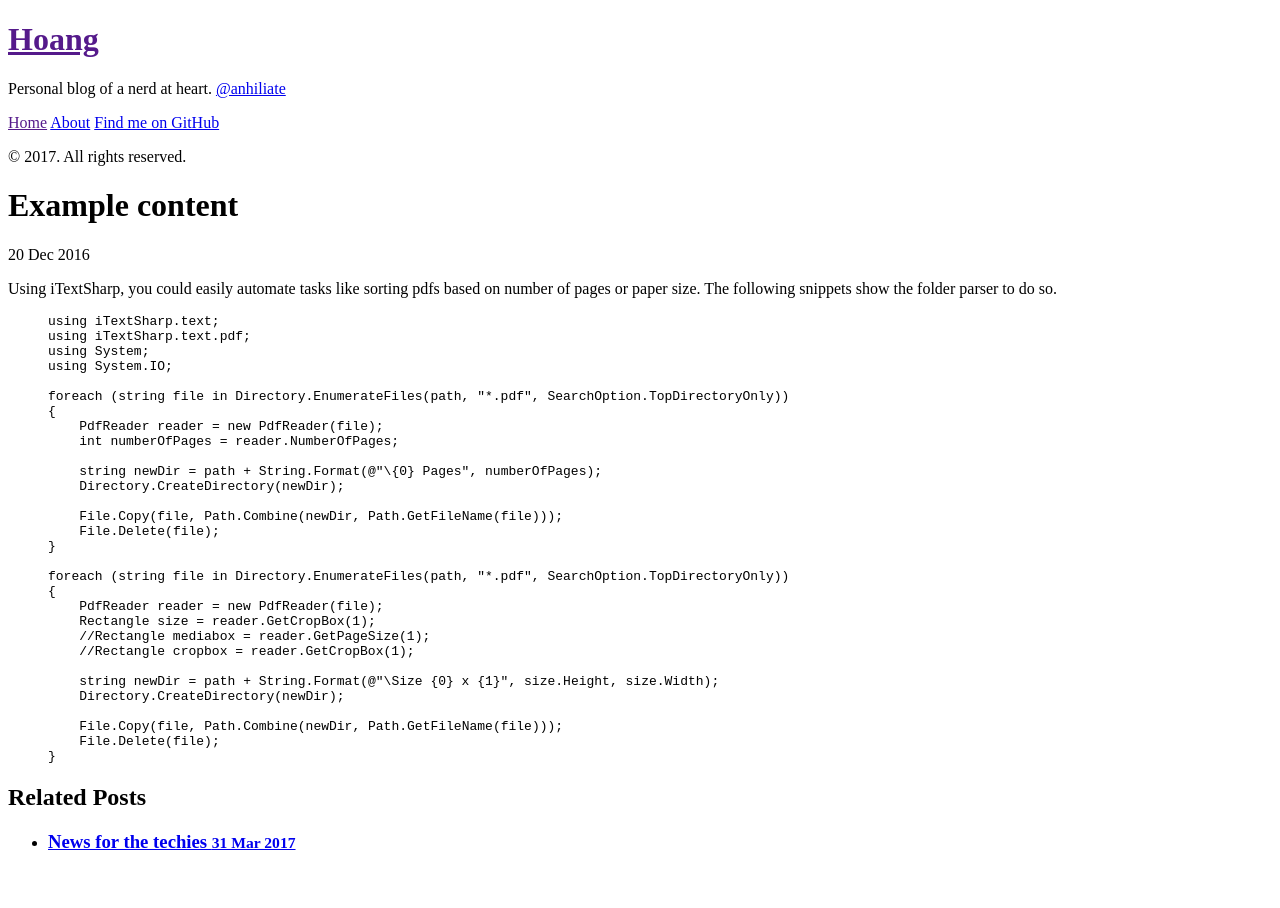
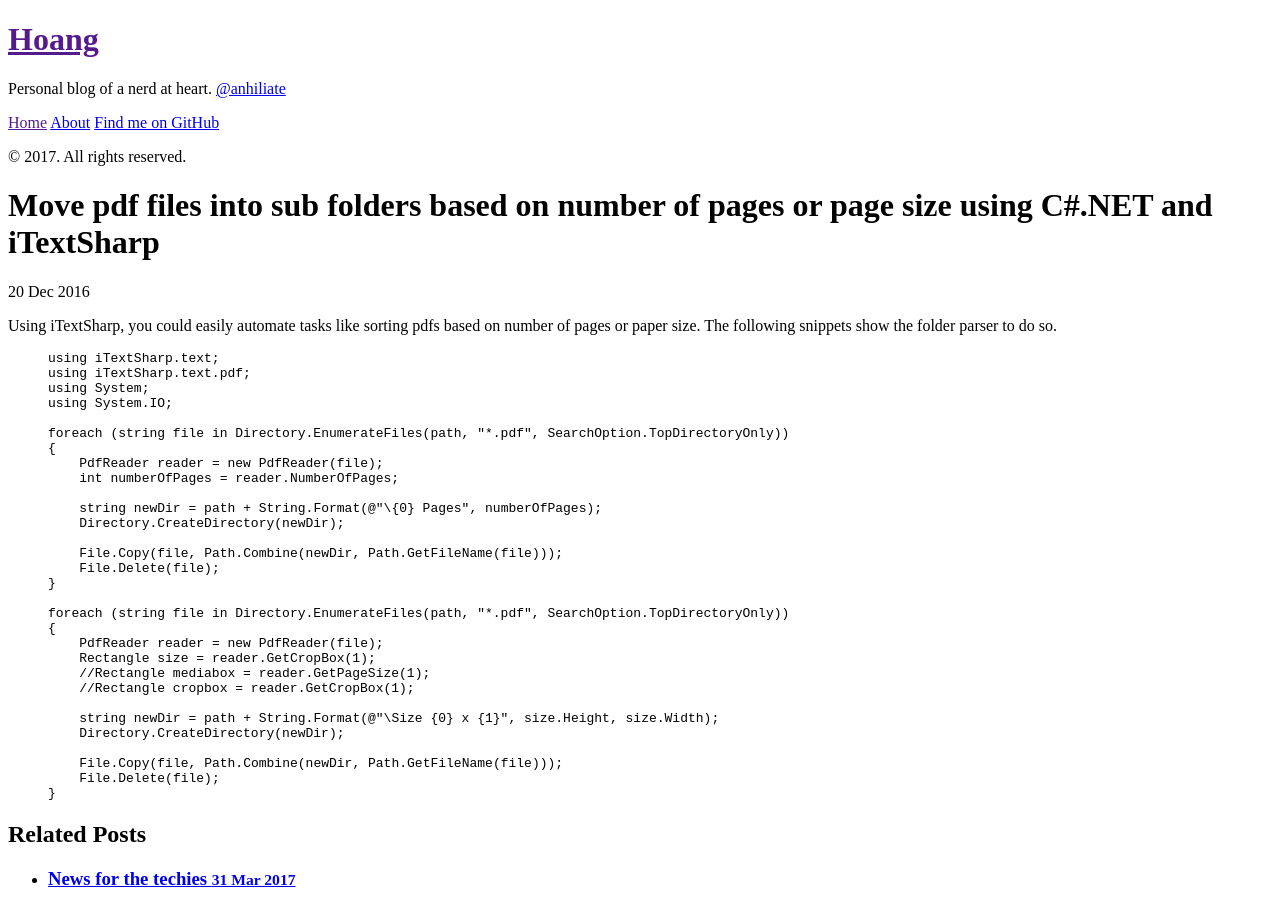
Before and after one commit to anhiliate/anhiliate.github.io, a Jekyll site: the page built from _posts/2016-12-20-itextsharp-move-file-number-of-pages.md, in a window 1280 px wide. Built offline with Jekyll 4.4.1, drawn with Linux system fonts in a browser that asks for light colours.

Commit message:
Move pdf files into sub folders based on number of pages or page size using C#.NET and iTextSharp

```diff
--- a/_posts/2016-12-20-itextsharp-move-file-number-of-pages.md
+++ b/_posts/2016-12-20-itextsharp-move-file-number-of-pages.md
@@ -1,6 +1,6 @@
 ---
 layout: post
-title: Example content
+title: Move pdf files into sub folders based on number of pages or page size using C#.NET and iTextSharp
 ---
 
 Using iTextSharp, you could easily automate tasks like sorting pdfs based on number of pages or paper size.
```
